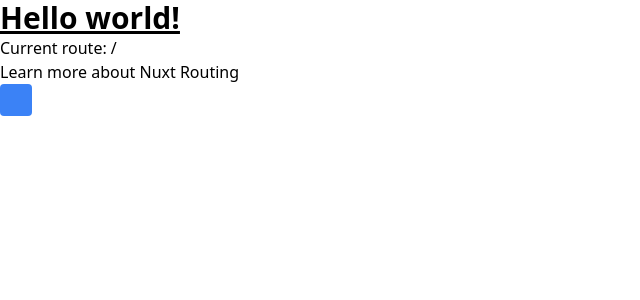
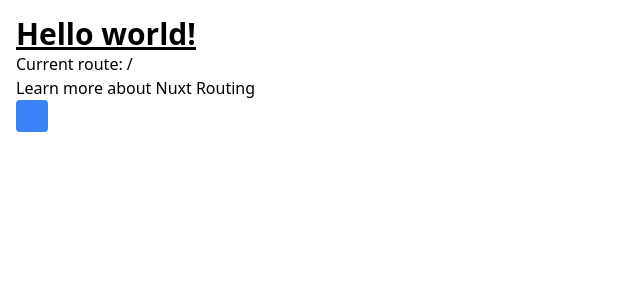
Before and after one commit to KenzoBenzo/flexile-working-project, a Nuxt app: page / in a window 1280 px wide. Shown: the top 300 px of the page, without its empty margins (0-640 px from the left). Built offline with nearby package versions, Linux system fonts and the light colour scheme.

Commit message:
Add layout

```diff
--- a/app.vue
+++ b/app.vue
@@ -1,7 +1,12 @@
+<script setup lang="ts">
+const layout = "default";
+</script>
+
 <template>
-  <div>
-    <NuxtRouteAnnouncer />
-
-  </div>
-  <NuxtPage />
+	<div>
+		<NuxtRouteAnnouncer />
+	</div>
+	<NuxtLayout :name="layout">
+		<NuxtPage />
+	</NuxtLayout>
 </template>
--- /dev/null
+++ b/layouts/default.vue
@@ -0,0 +1,5 @@
+<template>
+	<div class="p-4">
+		<slot />
+	</div>
+</template>
```
